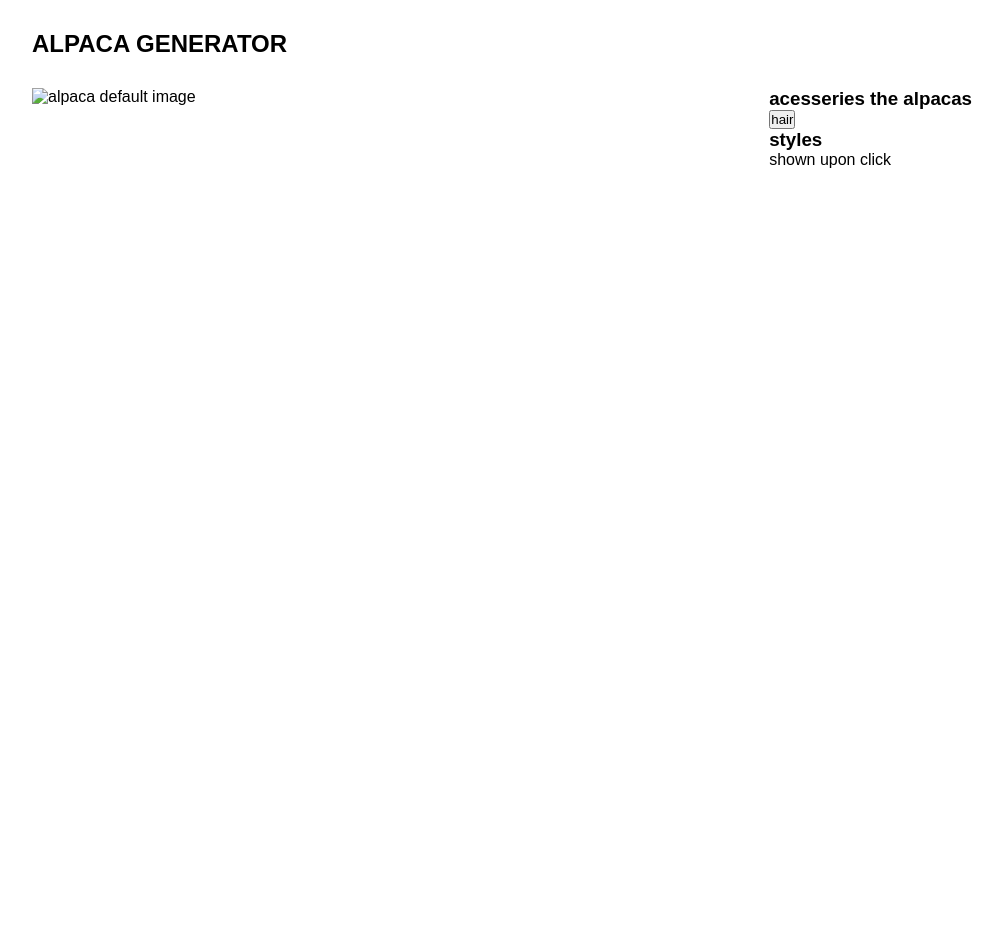
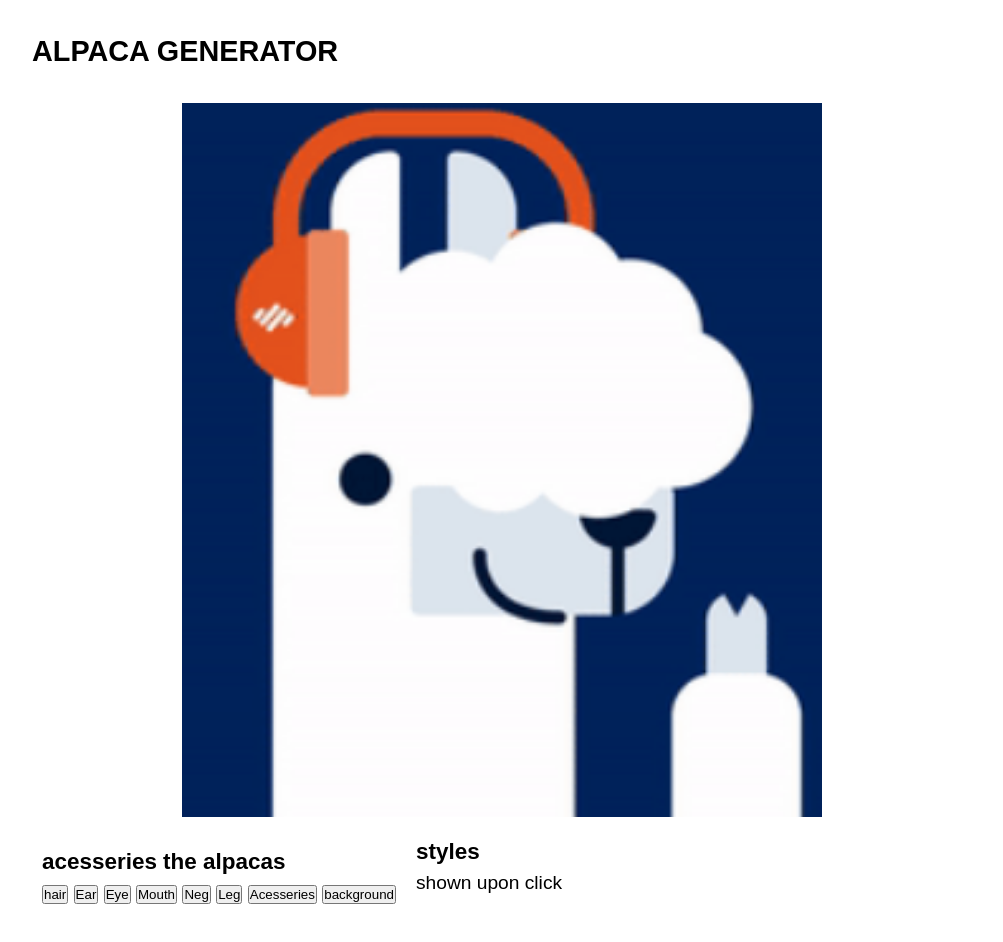
Before and after one commit to petrosbelachew/alpaca, a plain HTML site: page index.html in a window 1280 px wide. Shown: the whole page, without its empty margins (138-1141 px from the left). Before the commit the page ends 800 px from the top, so only its background shows below. Drawn offline with Linux system fonts and the light colour scheme.

Commit message:
style: add layouts to the basic contents

```diff
--- a/css/styles.css
+++ b/css/styles.css
@@ -6,6 +6,8 @@
 
 body {
   font-family: Arial, Helvetica, sans-serif;
+  line-height: 1.5;
+  font-size: 1.2rem;
   transition: 0.3s;
 }
 :root {
@@ -24,3 +26,26 @@ body {
   align-self: center;
   flex-wrap: wrap;
 }
+
+.main-alpaca {
+  margin: 0 auto 10px;
+}
+.alpaca img {
+  min-width: 50vw;
+}
+
+.alpaca .z-alpaca {
+  display: flex;
+  flex-direction: row;
+  flex-wrap: wrap;
+}
+
+.alpaca .z-alpaca .alpaca-acesseries {
+  /* added margin for alpaca acessry section */
+  margin: 10px 10px;
+}
+
+.alpaca .z-alpaca .alpaca-styles {
+  /* added margin for alpaca styles section */
+  margin: 0 10px;
+}
--- a/index.html
+++ b/index.html
@@ -14,14 +14,23 @@
   <section>
     <div class="alpaca container">
       <div class="main-alpaca alpaca-item">
-        <img src="" alt="alpaca default image" />
+        <img src="./images/image.png" alt="alpaca default image" />
       </div>
       <div class="z-alpaca alpaca-item">
         <div class="alpaca-acesseries alpaca-parts">
-          <h3>acesseries the alpacas</h3>
-          <!-- listed all the body parts here -->
-          <div class="hair body-part">
-            <button>hair</button>
+          <div class="">
+            <h3>acesseries the alpacas</h3>
+            <!-- listed all the body parts here -->
+            <div class="hair body-part">
+              <button>hair</button>
+              <button>Ear</button>
+              <button>Eye</button>
+              <button>Mouth</button>
+              <button>Neg</button>
+              <button>Leg</button>
+              <button>Acesseries</button>
+              <button>background</button>
+            </div>
           </div>
         </div>
         <div class="alpaca-styles alpaca-parts">
```
Also changed, not shown: images/image.png (added).
